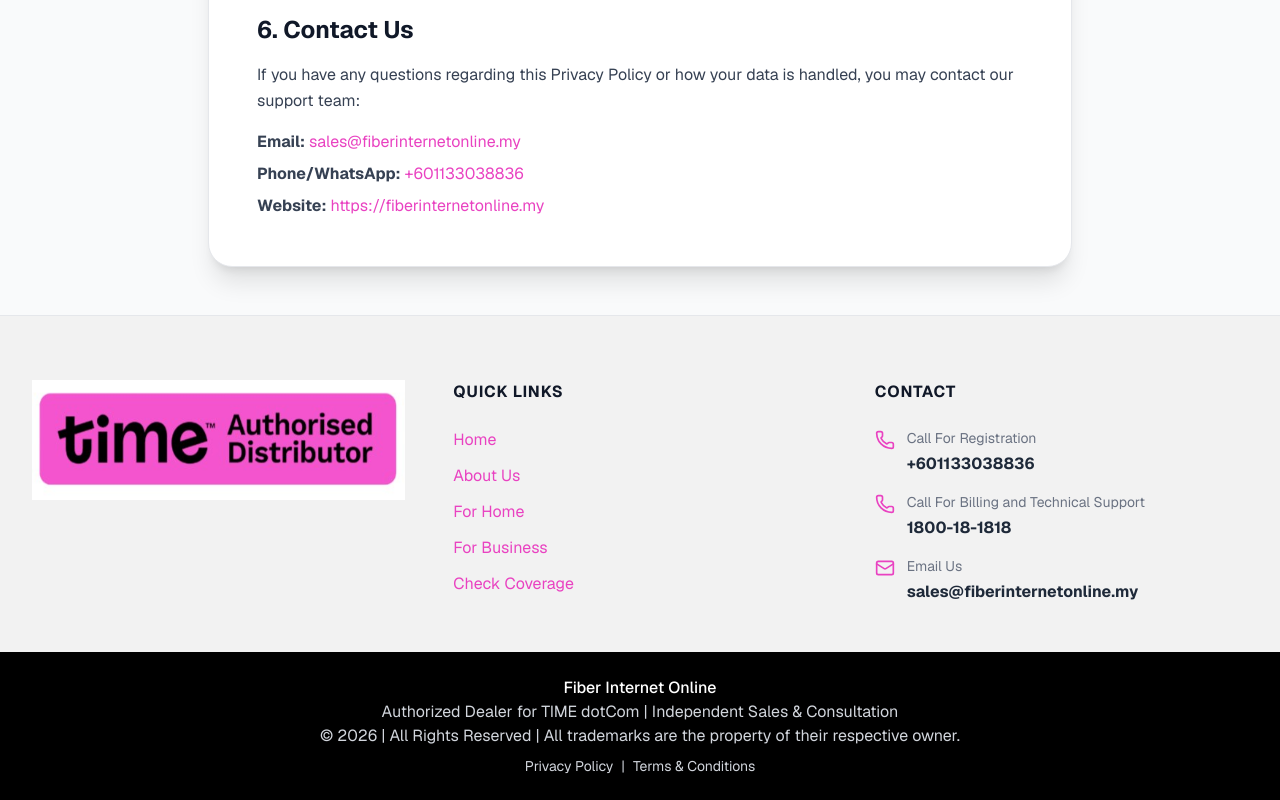
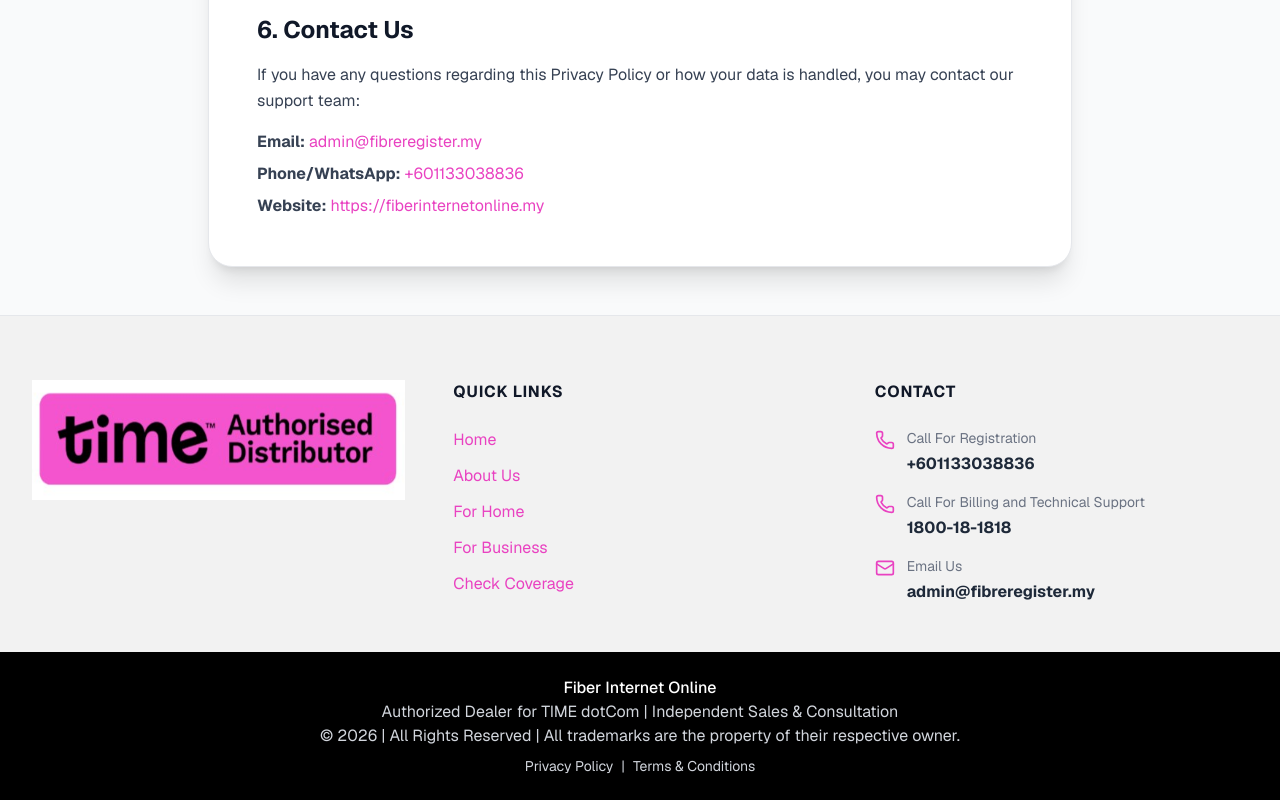
Before and after one commit to cwhui1001/time_distributer, a Next.js app: page /privacy-policy in a window 1280 px wide. Shown: the part 1339-2139 px from the top of the page. Built offline with nearby package versions, Linux system fonts and the light colour scheme.

Commit message:
updated new email

```diff
--- a/src/components/Footer.tsx
+++ b/src/components/Footer.tsx
@@ -58,8 +58,8 @@ export default function Footer() {
                 <Mail className="w-5 h-5 text-primary mt-0.5" />
                 <div>
                   <p className="text-sm text-gray-500 mb-1">Email Us</p>
-                  <a href="mailto:sales@fiberinternetonline.my" className="text-gray-800 font-bold hover:text-primary big-text">
-                    sales@fiberinternetonline.my
+                  <a href="mailto:admin@fibreregister.my" className="text-gray-800 font-bold hover:text-primary big-text">
+                    admin@fibreregister.my
                   </a>
                 </div>
               </li>
--- a/src/components/Maintenance.tsx
+++ b/src/components/Maintenance.tsx
@@ -63,7 +63,7 @@ const Maintenance = () => {
               WhatsApp Us
             </a>
             <a
-              href="mailto:sales@fiberinternetonline.my"
+              href="mailto:admin@fibreregister.my"
               className="px-6 py-3 bg-gray-100 text-gray-700 rounded-lg font-semibold hover:bg-gray-200 transition-colors flex items-center gap-2 w-full sm:w-auto justify-center"
             >
               <svg className="w-5 h-5" fill="none" viewBox="0 0 24 24" stroke="currentColor"><path strokeLinecap="round" strokeLinejoin="round" strokeWidth={2} d="M3 8l7.89 5.26a2 2 0 002.22 0L21 8M5 19h14a2 2 0 002-2V7a2 2 0 00-2-2H5a2 2 0 00-2 2v10a2 2 0 002 2z" /></svg>
--- a/src/pages/privacy-policy.tsx
+++ b/src/pages/privacy-policy.tsx
@@ -75,7 +75,7 @@ export default function PrivacyPolicy() {
               If you have any questions regarding this Privacy Policy or how your data is handled, you may contact our support team:
             </p>
             <ul className="list-none space-y-2">
-               <li><strong>Email:</strong> <a href="mailto:sales@fiberinternetonline.my" className="text-primary hover:underline">sales@fiberinternetonline.my</a></li>
+               <li><strong>Email:</strong> <a href="mailto:admin@fibreregister.my" className="text-primary hover:underline">admin@fibreregister.my</a></li>
                <li><strong>Phone/WhatsApp:</strong> <a href="https://wa.me/601133038836" className="text-primary hover:underline">+601133038836</a></li>
                <li><strong>Website:</strong> <a href="https://fiberinternetonline.my" className="text-primary hover:underline">https://fiberinternetonline.my</a></li>
             </ul>
```
Also changed, not shown: 1 other file (tests, documents, lock files or other folders).
